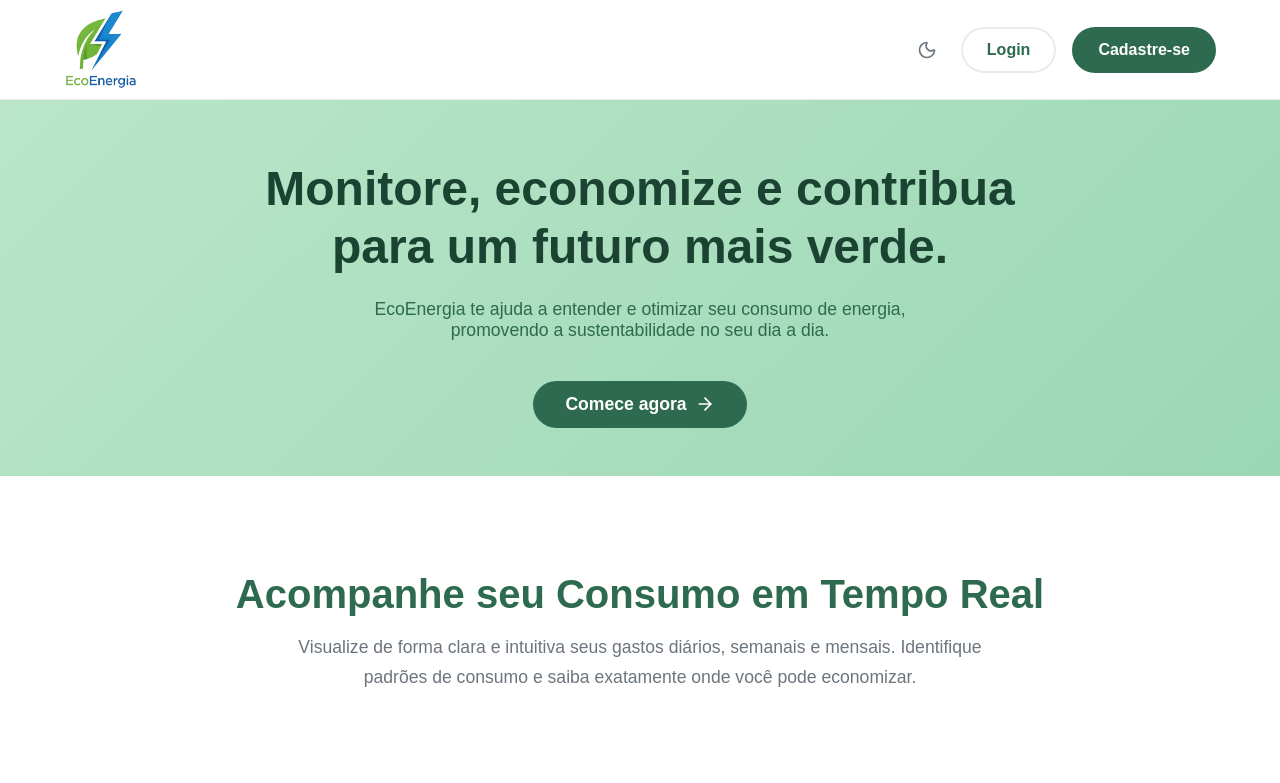
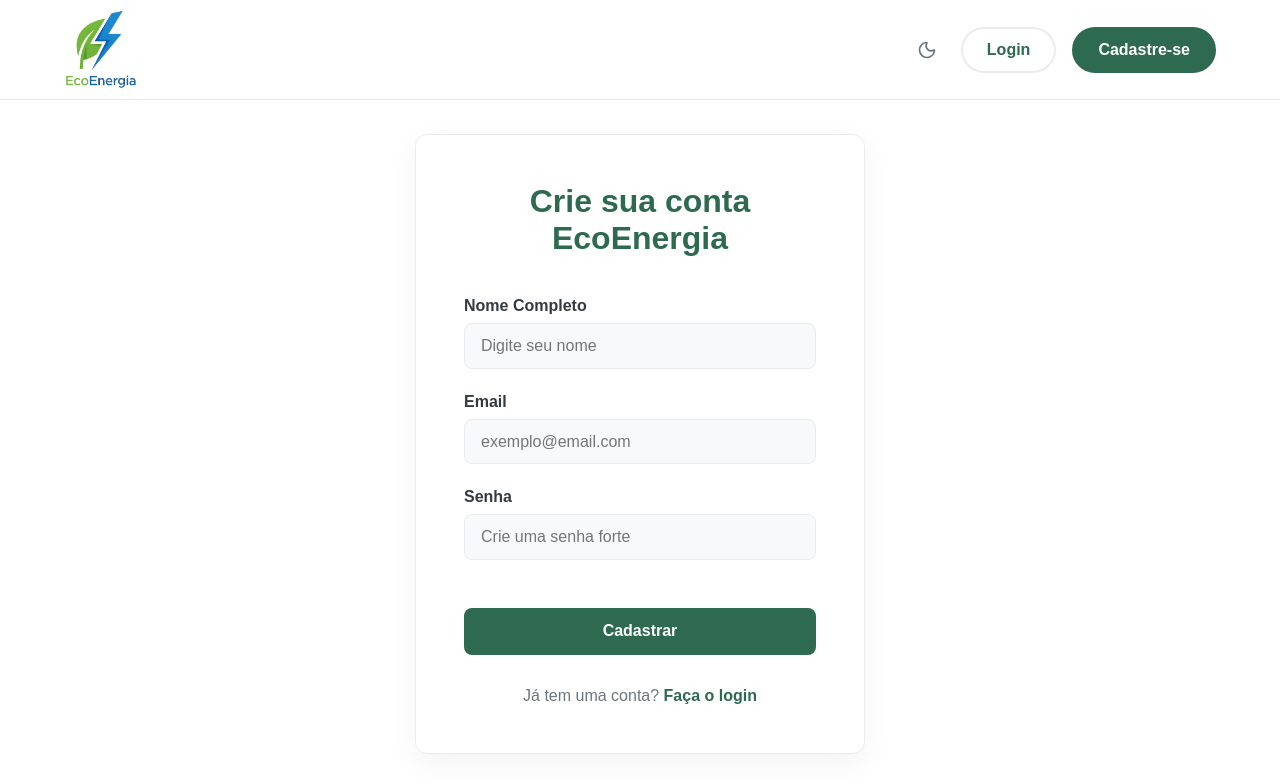
Before and after one commit to vfaels/ecoenergia-app, a React (Vite) app: page /cadastro in a window 1280 px wide. Before the commit this address led to /. Shown: the top 783 px of the page. Built offline with nearby package versions, Linux system fonts and the light colour scheme.

Commit message:
feat: adicionar cabeçalho público e ajustar estilos nas páginas de login e cadastro

```diff
--- a/src/pages/LandingPage.tsx
+++ b/src/pages/LandingPage.tsx
@@ -193,7 +193,7 @@
         <HeroSection>
           <h2>Monitore, economize e contribua para um futuro mais verde.</h2>
           <p>EcoEnergia te ajuda a entender e otimizar seu consumo de energia, promovendo a sustentabilidade no seu dia a dia.</p>
-          <PrimaryCallToAction to="/login">
+          <PrimaryCallToAction to="/cadastro">
             Comece agora
             <ArrowRight size={20} />
           </PrimaryCallToAction>
--- a/src/pages/auth/Login.tsx
+++ b/src/pages/auth/Login.tsx
@@ -1,8 +1,8 @@
-// src/pages/auth/Login.tsx
 import { type FormEvent, useState } from 'react';
-import { useAuth } from '../../contexts/authContext';
 import { Link } from 'react-router-dom';
 import styled from 'styled-components';
+import { useAuth } from '../../contexts/authContext';
+import { PublicHeader } from '../../components/common/PublicHeader'; // 1. Importar o Header
 
 const LoginWrapper = styled.div`
   display: flex;
@@ -10,13 +10,11 @@
   justify-content: center;
   align-items: center;
   min-height: 100vh;
-  background-color: ${({ theme }) => theme.bodySecondary};
-  font-family: 'Poppins', sans-serif;
-  padding-top: 80px;
-  transition: background-color 0.3s ease;
+  background-color: ${({ theme }) => theme.body};
+  padding-top: 100px;
 `;
 
-const LoginCard = styled.div`
+const LoginCard = styled.form`
   background-color: ${({ theme }) => theme.cardBg};
   padding: 3rem;
   border-radius: 12px;
@@ -38,16 +36,27 @@
 const Subtitle = styled.p`
   color: ${({ theme }) => theme.textSecondary};
   margin-bottom: 2.5rem;
-`;
-
-const Form = styled.form`
-  display: flex;
-  flex-direction: column;
-  gap: 1.5rem;
+  font-size: 1.1rem;
+  line-height: 1.5;
 `;
 
 const InputGroup = styled.div`
+  display: flex;
+  flex-direction: column;
   text-align: left;
+  margin-bottom: 1.5rem;
+  width: 100%;
+  & + & {
+    margin-top: 1rem;
+  }
+  &:last-child {
+    margin-bottom: 0;
+  }
+  &:focus-within {
+    label {
+      color: ${({ theme }) => theme.primary};
+    }
+  }
 `;
 
 const Label = styled.label`
@@ -61,7 +70,7 @@
   width: 100%;
   padding: 0.8rem 1rem;
   border: 1px solid ${({ theme }) => theme.borderColor};
-  background-color: ${({ theme }) => theme.body};
+  background-color: ${({ theme }) => theme.bodySecondary};
   color: ${({ theme }) => theme.text};
   border-radius: 8px;
   font-size: 1rem;
@@ -83,7 +92,10 @@
   font-size: 1rem;
   font-weight: 600;
   cursor: pointer;
+  margin-top: 1rem;
+  width: 100%;
   transition: background-color 0.3s ease;
+
 
   &:hover {
     background-color: ${({ theme }) => theme.primaryHover};
@@ -105,62 +117,54 @@
   }
 `;
 
-
 const Login = () => {
-
   const { signIn } = useAuth();
-
   const [email, setEmail] = useState('');
   const [password, setPassword] = useState('');
 
   const handleSubmit = async (event: FormEvent) => {
     event.preventDefault();
-
     if (!email || !password) {
       alert('Por favor, preencha todos os campos.');
       return;
     }
-
     await signIn({ email, password });
   };
 
   return (
-    <LoginWrapper>
-      <LoginCard>
-        <Title>Login</Title>
-        <Subtitle>Bem-vindo de volta! Por favor, faça login para continuar.</Subtitle>
-        <Form onSubmit={handleSubmit}>
+    <>
+      <PublicHeader /> {/* 2. Adicionar o Header de volta */}
+      <LoginWrapper>
+        <LoginCard onSubmit={handleSubmit}>
+          <Title>Bem-vindo de volta!</Title>
+          <Subtitle>Acesse sua conta para continuar.</Subtitle>
           <InputGroup>
             <Label htmlFor="email">Email</Label>
             <Input
+              type="email"
               id="email"
-              type="email"
-              placeholder="Digite seu email"
               value={email}
               onChange={(e) => setEmail(e.target.value)}
               required
-              autoComplete="email"
             />
           </InputGroup>
           <InputGroup>
             <Label htmlFor="password">Senha</Label>
             <Input
+              type="password"
               id="password"
-              type="password"
-              placeholder="Digite sua senha"
               value={password}
               onChange={(e) => setPassword(e.target.value)}
               required
-              autoComplete="current-password"
             />
           </InputGroup>
           <SubmitButton type="submit">Entrar</SubmitButton>
-        </Form>
-        <SignupLink>
-          Não tem uma conta? <Link to="/register">Registre-se</Link>
-        </SignupLink>
-      </LoginCard>
-    </LoginWrapper>
+          <SignupLink>
+            Não tem uma conta? <Link to="/cadastro">Cadastre-se</Link>
+          </SignupLink>
+        </LoginCard>
+      </LoginWrapper>
+    </>
   );
 };
 
--- a/src/pages/auth/Register.tsx
+++ b/src/pages/auth/Register.tsx
@@ -1,37 +1,90 @@
+// src/pages/auth/Register.tsx
+
 import { type FormEvent, useState } from 'react';
 import { Link, useNavigate } from 'react-router-dom';
 import styled from 'styled-components';
 import api from '../../services/api';
+import { PublicHeader } from '../../components/common/PublicHeader';
 
+// --- STYLES ---
 
 const RegisterWrapper = styled.div`
   display: flex;
+    flex-direction: column;
+    min-height: 100vh;
   justify-content: center;
   align-items: center;
-  min-height: 100vh;
+  padding: 120px 2rem 2rem 2rem;
   background-color: ${({ theme }) => theme.body};
 `;
 
-const RegisterForm = styled.form`
-  padding: 2.5rem;
+const RegisterCard = styled.form`
+  background-color: ${({ theme }) => theme.cardBg};
+  padding: 3rem;
+  border-radius: 12px;
+  border: 1px solid ${({ theme }) => theme.borderColor};
+  box-shadow: 0 10px 30px rgba(0,0,0,0.05);
   width: 100%;
   max-width: 450px;
-  background: ${({ theme }) => theme.cardBg};
-  border: 1px solid ${({ theme }) => theme.borderColor};
-  border-radius: 12px;
-  box-shadow: 0 4px 20px rgba(0,0,0,0.05);
+  text-align: center;
+`;
 
-  h2 {
+const Title = styled.h1`
   font-size: 2rem;
   font-weight: 700;
+  color: ${({ theme }) => theme.primary};
+  margin-bottom: 2.5rem;
+`;
+
+const InputGroup = styled.div`
+  text-align: left;
+  margin-bottom: 1.5rem;
+`;
+
+const Label = styled.label`
+  display: block;
+  font-weight: 600;
   color: ${({ theme }) => theme.text};
-    text-align: center;
-    margin-bottom: 2rem;
+  margin-bottom: 0.5rem;
+`;
+
+const Input = styled.input`
+  width: 100%;
+  padding: 0.8rem 1rem;
+  border: 1px solid ${({ theme }) => theme.borderColor};
+  background-color: ${({ theme }) => theme.bodySecondary};
+  color: ${({ theme }) => theme.text};
+  border-radius: 8px;
+  font-size: 1rem;
+  transition: border-color 0.2s, box-shadow 0.2s;
+
+  &:focus {
+    outline: none;
+    border-color: ${({ theme }) => theme.primary};
+    box-shadow: 0 0 0 3px ${({ theme }) => theme.primary}33;
   }
+`;
 
-  p {
-    text-align: center;
+const SubmitButton = styled.button`
+  background-color: ${({ theme }) => theme.primary};
+  color: white;
+  padding: 0.9rem 1.5rem;
+  border: none;
+  border-radius: 8px;
+  font-size: 1rem;
+  font-weight: 600;
+  cursor: pointer;
   margin-top: 1.5rem;
+  width: 100%;
+  transition: background-color 0.3s ease;
+
+  &:hover {
+    background-color: ${({ theme }) => theme.primaryHover};
+  }
+`;
+
+const LoginLink = styled.p`
+  margin-top: 2rem;
   color: ${({ theme }) => theme.textSecondary};
 
   a {
@@ -43,43 +96,10 @@
       text-decoration: underline;
     }
   }
-  }
 `;
 
-const Input = styled.input`
-  width: 100%;
-  padding: 0.8rem 1rem;
-  margin-bottom: 1.2rem;
-  border: 1px solid ${({ theme }) => theme.borderColor};
-  background-color: ${({ theme }) => theme.body};
-  border-radius: 8px;
-  color: ${({ theme }) => theme.text};
-  font-size: 1rem;
-  transition: border-color 0.2s ease, box-shadow 0.2s ease;
 
-  &:focus {
-    outline: none;
-    border-color: ${({ theme }) => theme.primary};
-    box-shadow: 0 0 0 3px ${({ theme }) => theme.primary}30;
-  }
-`;
-
-const Button = styled.button`
-  width: 100%;
-  padding: 1rem;
-  background: ${({ theme }) => theme.primary};
-  color: white;
-  border: none;
-  border-radius: 8px;
-  font-size: 1rem;
-  font-weight: 600;
-  cursor: pointer;
-  transition: background-color 0.2s ease;
-
-  &:hover {
-    background-color: ${({ theme }) => theme.primaryHover};
-  }
-`;
+// --- COMPONENT ---
 
 const Register = () => {
   const [name, setName] = useState('');
@@ -97,11 +117,8 @@
 
     try {
       await api.post('/auth/register', { name, email, password });
-
       alert('Cadastro realizado com sucesso! Você já pode fazer o login.');
-
       navigate('/login');
-
     } catch (error: any) {
       console.error('Falha no cadastro:', error);
       const errorMessage = error.response?.data?.message || 'Ocorreu um erro ao tentar cadastrar.';
@@ -110,36 +127,51 @@
   };
 
   return (
+    <>
+      <PublicHeader />
       <RegisterWrapper>
-      <RegisterForm onSubmit={handleSubmit}>
-        <h2>Criar Conta</h2>
+        <RegisterCard onSubmit={handleSubmit}>
+          <Title>Crie sua conta EcoEnergia</Title>
+          <InputGroup>
+            <Label htmlFor="name">Nome Completo</Label>
             <Input
+              id="name"
               type="text"
-          placeholder="Nome completo"
+              placeholder="Digite seu nome"
               value={name}
               onChange={(e) => setName(e.target.value)}
               required
             />
+          </InputGroup>
+          <InputGroup>
+            <Label htmlFor="email">Email</Label>
             <Input
+              id="email"
               type="email"
-          placeholder="Email"
+              placeholder="exemplo@email.com"
               value={email}
               onChange={(e) => setEmail(e.target.value)}
               required
             />
+          </InputGroup>
+          <InputGroup>
+            <Label htmlFor="password">Senha</Label>
             <Input
+              id="password"
               type="password"
-          placeholder="Senha"
+              placeholder="Crie uma senha forte"
               value={password}
               onChange={(e) => setPassword(e.target.value)}
               required
             />
-        <Button type="submit">Cadastrar</Button>
-        <p>
+          </InputGroup>
+          <SubmitButton type="submit">Cadastrar</SubmitButton>
+          <LoginLink>
             Já tem uma conta? <Link to="/login">Faça o login</Link>
-        </p>
-      </RegisterForm>
+          </LoginLink>
+        </RegisterCard>
       </RegisterWrapper>
+    </>
   );
 };
 
--- a/src/router/AppRouter.tsx
+++ b/src/router/AppRouter.tsx
@@ -30,7 +30,7 @@
       <Route element={<PublicRoute />}>
         <Route path="/" element={<LandingPage />} />
         <Route path="/login" element={<Login />} />
-        <Route path="/register" element={<Register />} />
+        <Route path="/cadastro" element={<Register />} />
       </Route>
 
       <Route path="/app" element={<ProtectedRoute />}>
```
Lines whose indentation alone changed are shown as unchanged.
